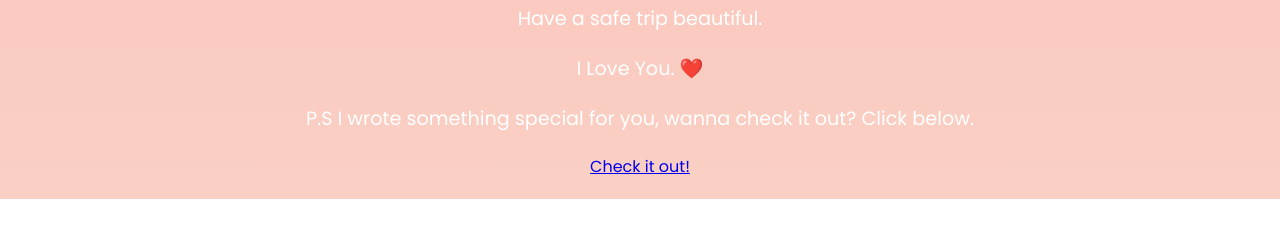
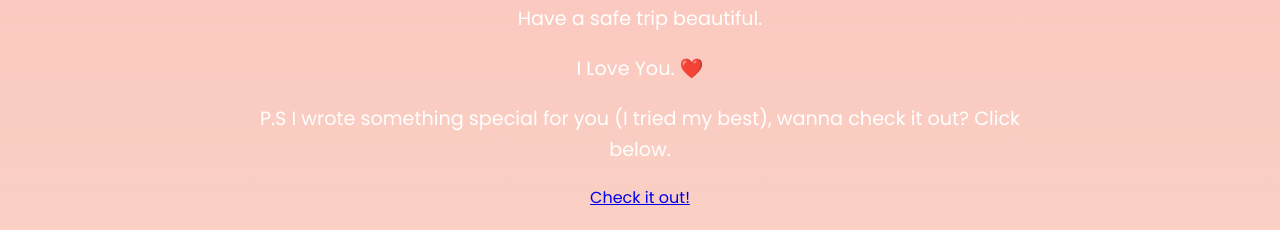
Before and after one commit to sibusisonkosi/O2525, a plain HTML site: page index.html in a window 1280 px wide. Shown: the part 1492-1722 px from the top of the page. Before the commit the page ends 1691 px from the top, so only its background shows below. Drawn offline with Linux system fonts and the light colour scheme.

Commit message:
modified:   index.html 	modified:   love.html

```diff
--- a/index.html
+++ b/index.html
@@ -51,7 +51,7 @@
     <p>I Love You. ❤️</p>
 
 
-    <p>P.S I wrote something special for you, wanna check it out? Click below.</p>
+    <p>P.S I wrote something special for you (I tried my best), wanna check it out? Click below.</p>
     <a href="./love.html">Check it out!</a>
 
 
```
Also changed, not shown: love.html (+1 -1 lines).
